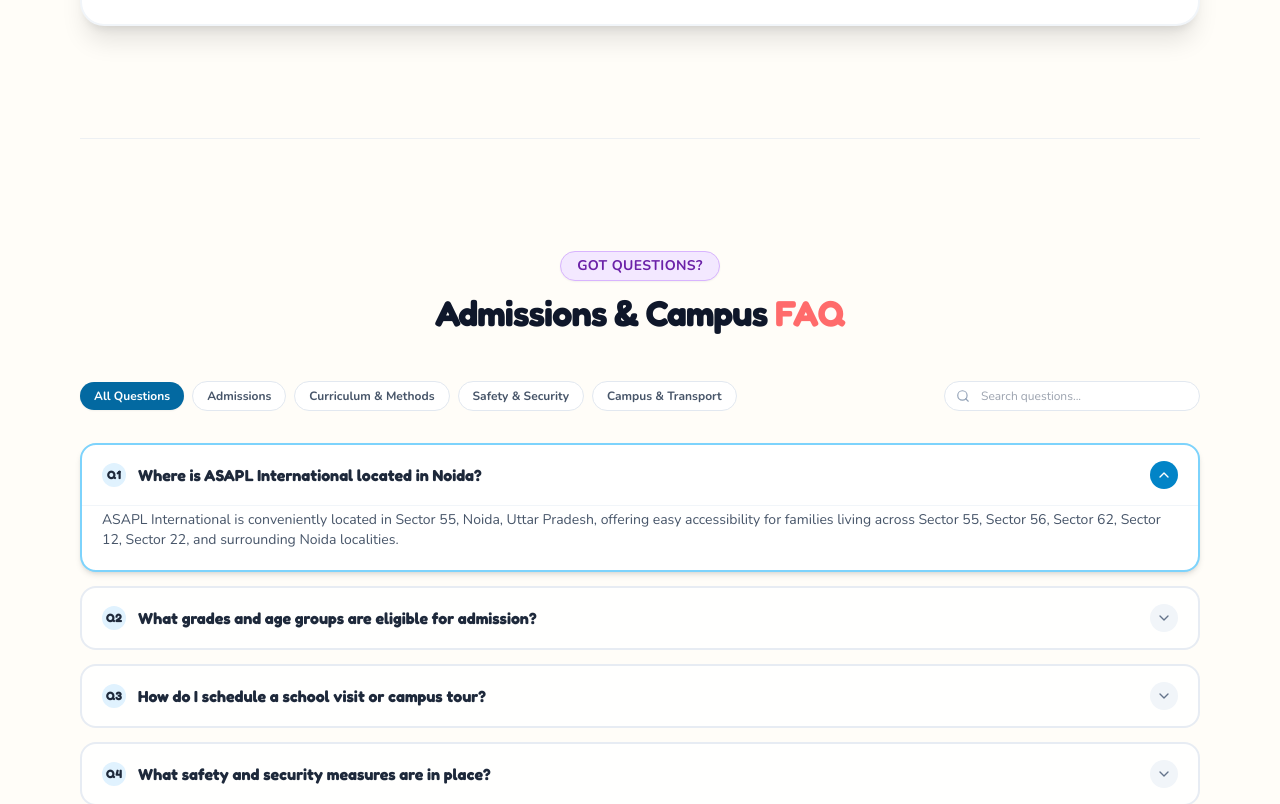
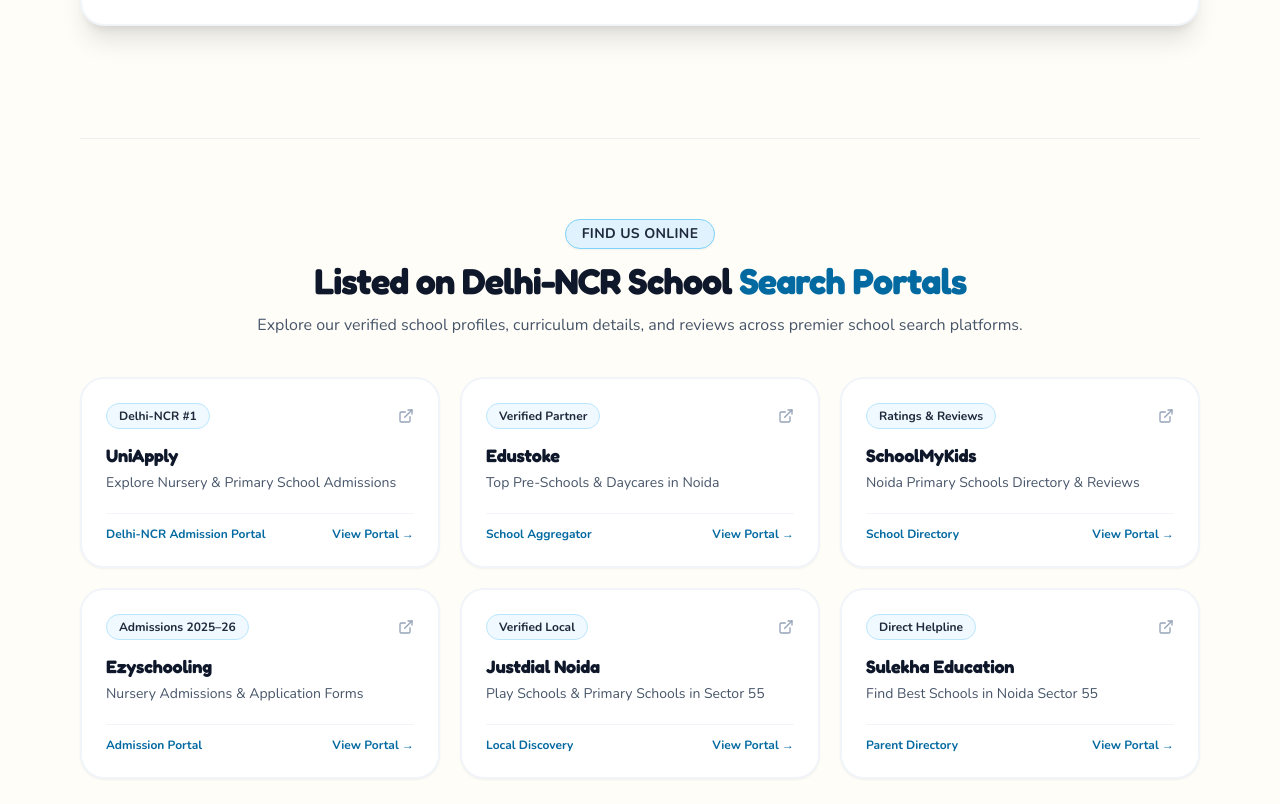
Before and after one commit to ytheeapparel-oss/asapl-website, a Next.js app: page /admissions in a window 1280 px wide. Shown: the part 5280-6084 px from the top of the page. Built offline with nearby package versions, Linux system fonts and the light colour scheme.

Commit message:
Add and link Delhi-NCR school search and admission portals across Footer and Admissions page

```diff
--- a/app/admissions/page.tsx
+++ b/app/admissions/page.tsx
@@ -15,7 +15,8 @@ import {
   ShieldCheck,
   ArrowRight,
   Info,
-  Check
+  Check,
+  ExternalLink
 } from "lucide-react";
 import SectionHeading from "@/components/SectionHeading";
 import Breadcrumbs from "@/components/Breadcrumbs";
@@ -23,7 +24,7 @@ import AdmissionForm from "@/components/AdmissionForm";
 import AgeCalculator from "@/components/AgeCalculator";
 import FAQAccordion from "@/components/FAQAccordion";
 import AdmissionsTourShowcase from "@/components/AdmissionsTourShowcase";
-import { SCHOOL_DATA, FAQ_DATA } from "@/data/school-data";
+import { SCHOOL_DATA, FAQ_DATA, DELHI_NCR_ADMISSION_PORTALS } from "@/data/school-data";
 
 export const metadata: Metadata = {
   title: "Nursery & Primary School Admissions 2025–26 | Sector 55 Noida | ASAPL International",
@@ -368,7 +369,53 @@ export default function AdmissionsPage() {
           <AdmissionForm />
         </section>
 
-        {/* 6. ADMISSION FREQUENTLY ASKED QUESTIONS */}
+        {/* 6. DELHI-NCR SCHOOL ADMISSION SEARCH PORTALS */}
+        <section className="py-16 lg:py-20 border-t border-slate-200/60">
+          <SectionHeading
+            badge="Find Us Online"
+            badgeColor="ocean"
+            title="Listed on Delhi-NCR School Search Portals"
+            highlightWord="Search Portals"
+            highlightColor="text-ocean-600"
+            subtitle="Explore our verified school profiles, curriculum details, and reviews across premier school search platforms."
+          />
+
+          <div className="mt-10 grid grid-cols-1 sm:grid-cols-2 lg:grid-cols-3 gap-5">
+            {DELHI_NCR_ADMISSION_PORTALS.map((portal, idx) => (
+              <a
+                key={idx}
+                href={portal.url}
+                target="_blank"
+                rel="noopener noreferrer"
+                className="p-6 rounded-3xl bg-white border-2 border-slate-100 hover:border-ocean-300 shadow-sm hover:shadow-xl transition-all duration-300 flex flex-col justify-between group transform hover:-translate-y-1"
+              >
+                <div>
+                  <div className="flex items-center justify-between mb-3">
+                    <span className="text-xs font-bold px-3 py-1 rounded-full bg-ocean-50 text-ocean-700 border border-ocean-200">
+                      {portal.badge}
+                    </span>
+                    <ExternalLink className="w-4 h-4 text-slate-400 group-hover:text-ocean-600 transition-colors" />
+                  </div>
+                  <h3 className="font-heading text-lg font-bold text-slate-900 group-hover:text-ocean-600 transition-colors">
+                    {portal.name}
+                  </h3>
+                  <p className="text-xs sm:text-sm text-slate-600 mt-1 leading-relaxed">
+                    {portal.tagline}
+                  </p>
+                </div>
+
+                <div className="mt-5 pt-3 border-t border-slate-100 flex items-center justify-between text-xs font-bold text-ocean-600">
+                  <span>{portal.category}</span>
+                  <span className="flex items-center group-hover:translate-x-1 transition-transform">
+                    View Portal →
+                  </span>
+                </div>
+              </a>
+            ))}
+          </div>
+        </section>
+
+        {/* 7. ADMISSION FREQUENTLY ASKED QUESTIONS */}
         <section className="py-20 lg:py-28 border-t border-slate-200/60">
           <SectionHeading
             badge="Got Questions?"
--- a/components/Footer.tsx
+++ b/components/Footer.tsx
@@ -11,9 +11,10 @@ import {
   Instagram,
   Facebook,
   Youtube,
-  Clock
+  Clock,
+  ExternalLink
 } from "lucide-react";
-import { SCHOOL_DATA } from "@/data/school-data";
+import { SCHOOL_DATA, DELHI_NCR_ADMISSION_PORTALS } from "@/data/school-data";
 
 export default function Footer() {
   return (
@@ -270,6 +271,51 @@ export default function Footer() {
 
         </div>
 
+        {/* Delhi NCR School Admission Portals Directory Showcase */}
+        <div className="py-8 border-b border-slate-800/80">
+          <div className="flex flex-col md:flex-row md:items-center justify-between gap-3 mb-5">
+            <div>
+              <span className="text-[11px] font-bold uppercase tracking-widest text-sunshine-400 block mb-1">
+                Verified Delhi-NCR Admission Search Platforms
+              </span>
+              <h4 className="font-heading text-sm sm:text-base font-bold text-white">
+                Find ASAPL International on Leading School Discovery Portals
+              </h4>
+            </div>
+            <span className="text-xs text-slate-400">
+              Primary & Pre-School Admissions 2025–26
+            </span>
+          </div>
+
+          <div className="grid grid-cols-2 sm:grid-cols-3 lg:grid-cols-6 gap-3">
+            {DELHI_NCR_ADMISSION_PORTALS.map((portal, idx) => (
+              <a
+                key={idx}
+                href={portal.url}
+                target="_blank"
+                rel="noopener noreferrer"
+                className="p-3 rounded-2xl bg-slate-800/60 hover:bg-slate-800 border border-slate-700/60 hover:border-slate-600 transition-all group flex flex-col justify-between"
+                title={`Find ASAPL International on ${portal.name}`}
+              >
+                <div>
+                  <div className="flex items-center justify-between mb-1.5">
+                    <span className="text-[10px] font-bold px-2 py-0.5 rounded-full bg-slate-700/70 text-sunshine-300">
+                      {portal.badge}
+                    </span>
+                    <ExternalLink className="w-3 h-3 text-slate-500 group-hover:text-sunshine-400 transition-colors" />
+                  </div>
+                  <span className="font-bold text-xs text-white group-hover:text-sunshine-300 transition-colors block">
+                    {portal.name}
+                  </span>
+                </div>
+                <span className="text-[10px] text-slate-400 mt-2 line-clamp-1">
+                  {portal.category}
+                </span>
+              </a>
+            ))}
+          </div>
+        </div>
+
         {/* Bottom Bar */}
         <div className="pt-8 flex flex-col md:flex-row justify-between items-center text-xs text-slate-400 gap-4">
           <div className="flex flex-wrap items-center gap-4 text-center md:text-left">
--- a/data/school-data.ts
+++ b/data/school-data.ts
@@ -445,3 +445,56 @@ export const FAQ_DATA: FAQItem[] = [
     category: "admissions",
   },
 ];
+
+export interface AdmissionPortal {
+  name: string;
+  badge: string;
+  tagline: string;
+  url: string;
+  category: string;
+}
+
+export const DELHI_NCR_ADMISSION_PORTALS: AdmissionPortal[] = [
+  {
+    name: "UniApply",
+    badge: "Delhi-NCR #1",
+    tagline: "Explore Nursery & Primary School Admissions",
+    url: "https://www.uniapply.com/delhi-ncr/schools-in-noida/",
+    category: "Delhi-NCR Admission Portal",
+  },
+  {
+    name: "Edustoke",
+    badge: "Verified Partner",
+    tagline: "Top Pre-Schools & Daycares in Noida",
+    url: "https://www.edustoke.com/noida/playschools",
+    category: "School Aggregator",
+  },
+  {
+    name: "SchoolMyKids",
+    badge: "Ratings & Reviews",
+    tagline: "Noida Primary Schools Directory & Reviews",
+    url: "https://www.schoolmykids.com/schools/noida",
+    category: "School Directory",
+  },
+  {
+    name: "Ezyschooling",
+    badge: "Admissions 2025–26",
+    tagline: "Nursery Admissions & Application Forms",
+    url: "https://ezyschooling.com/admissions/school/noida",
+    category: "Admission Portal",
+  },
+  {
+    name: "Justdial Noida",
+    badge: "Verified Local",
+    tagline: "Play Schools & Primary Schools in Sector 55",
+    url: "https://www.justdial.com/Noida/Play-Schools-in-Sector-55/nct-10375990",
+    category: "Local Discovery",
+  },
+  {
+    name: "Sulekha Education",
+    badge: "Direct Helpline",
+    tagline: "Find Best Schools in Noida Sector 55",
+    url: "https://www.sulekha.com/schools/noida",
+    category: "Parent Directory",
+  },
+];
```
